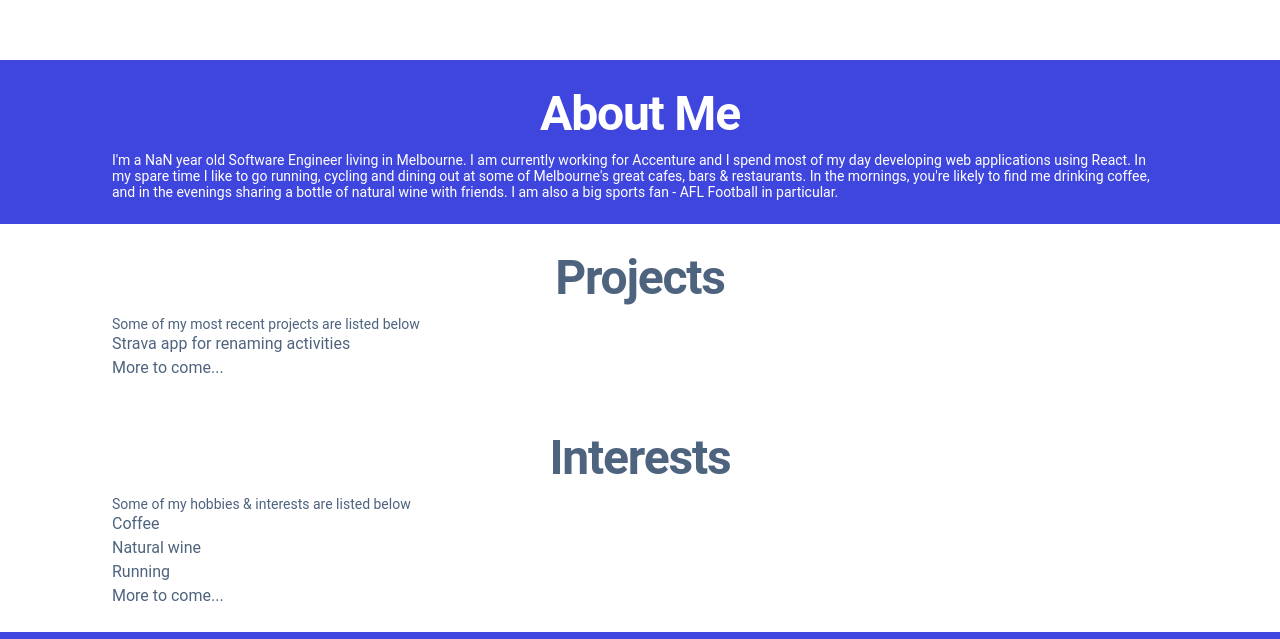
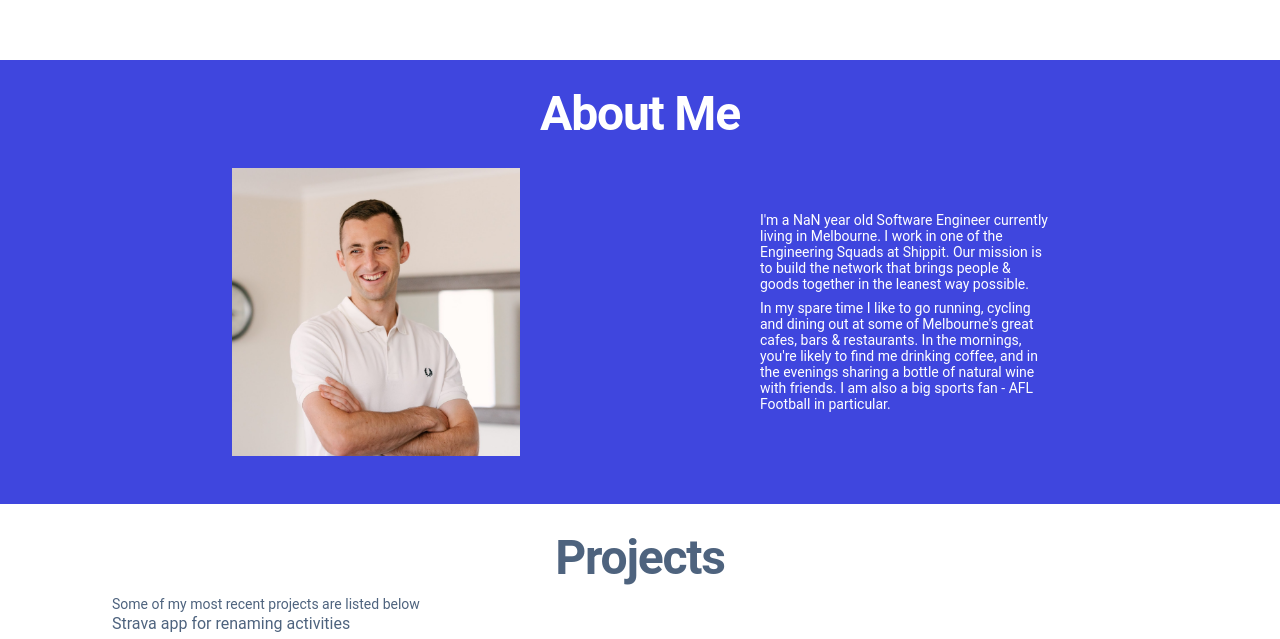
Before and after one commit to om154/omurray.dev, a React (Create React App) app: page / in a window 1280 px wide. Shown: the part 740-1379 px from the top of the page. Built offline with nearby package versions, Linux system fonts and the light colour scheme; no server answers.

Commit message:
add image and style to About Me

```diff
--- a/src/components/AboutMe/index.tsx
+++ b/src/components/AboutMe/index.tsx
@@ -1,5 +1,6 @@
 import Section from '../Section';
 import { H2 } from '../shared/Text';
+import oliverImg from '../../assets/oliver.jpeg';
 
 function calculateAge(birthday : string) {
   const dateOfBirth = new Date(birthday);
@@ -17,20 +18,35 @@ const AboutMe = () => (
       <div className="text-center">
         <H2 className="mt-0 mb-2 font-bold">About Me</H2>
       </div>
+      <div className="flex flex-col mt-2 mb-2 md:mt-6 md:mb-6 md:justify-around md:flex-row">
+        <div className="flex justify-center mt-2 mb-2 md:m-0">
+          <img className="object-cover object-center w-48 md:w-72" src={oliverImg} alt="Oliver" />
+        </div>
+        <div className="flex flex-col justify-center mt-2 mb-2 md:m-0">
+          <div className="md:w-72">
             <p className="text-sm leading-4 font-regular">
               I&apos;m a
               {' '}
               {calculateAge(process.env.REACT_APP_DATE_OF_BIRTH!)}
               {' '}
-        year old Software Engineer living in Melbourne.
-        I am currently working for Accenture and I spend most of my day developing
-        web applications using React.
+              year old Software Engineer currently living in Melbourne.
+              I work in one of the Engineering Squads at
+              {' '}
+              <a className="no-underline text-neutral-100" href="https://www.shippit.com/" target="_blank" rel="noreferrer">Shippit</a>
+              .
+              Our mission is to build
+              the network that brings people & goods together in the leanest way possible.
+            </p>
+            <p className="mt-2 text-sm leading-4 font-regular">
               In my spare time I like to go running, cycling and dining out at some of
               Melbourne&apos;s great cafes, bars & restaurants. In the mornings, you&apos;re likely
               to find me drinking coffee, and in the evenings sharing a bottle of natural
               wine with friends. I am also a big sports fan - AFL Football in particular.
             </p>
           </div>
+        </div>
+      </div>
+    </div>
   </Section>
 );
 
```
Also changed, not shown: src/assets/oliver.jpeg (added). Lines whose indentation alone changed are shown as unchanged.
